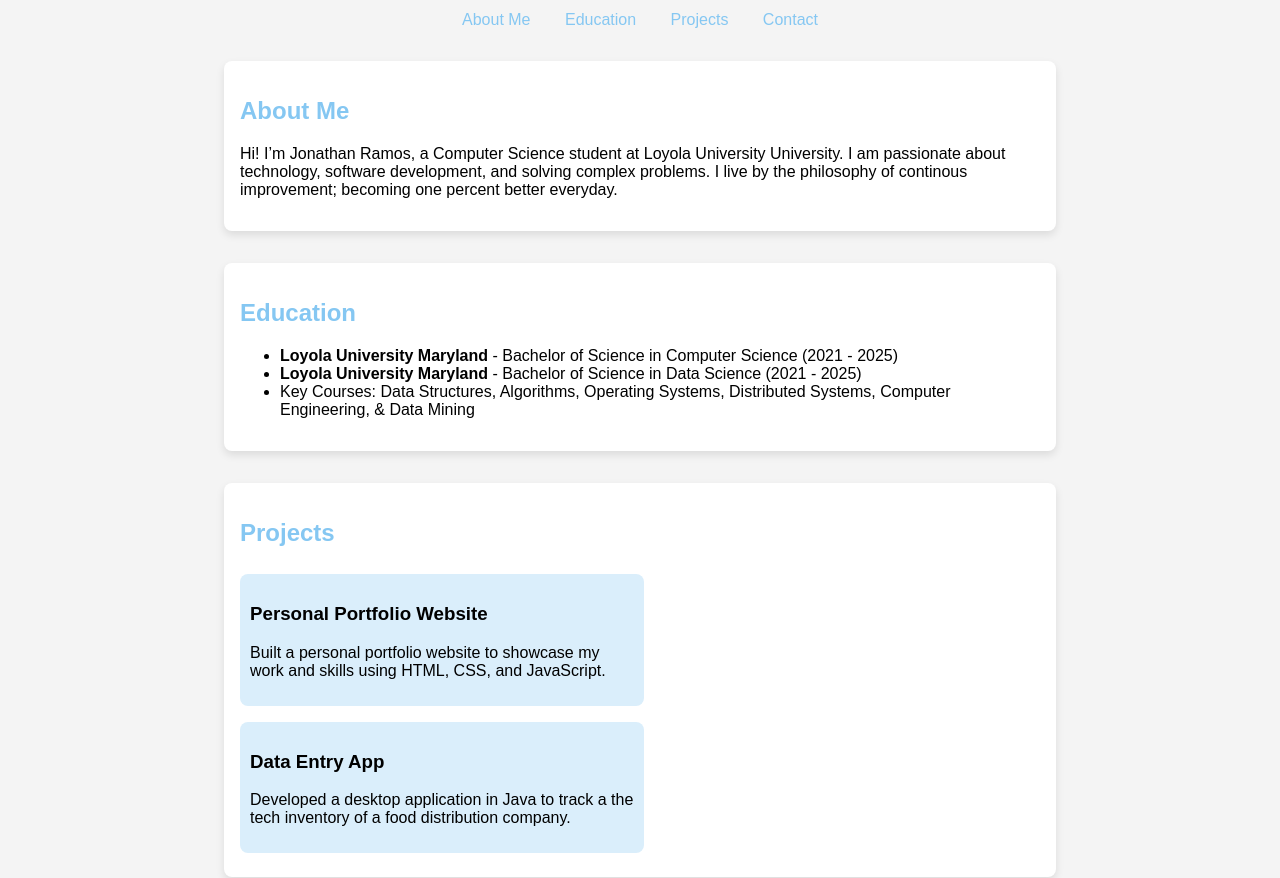
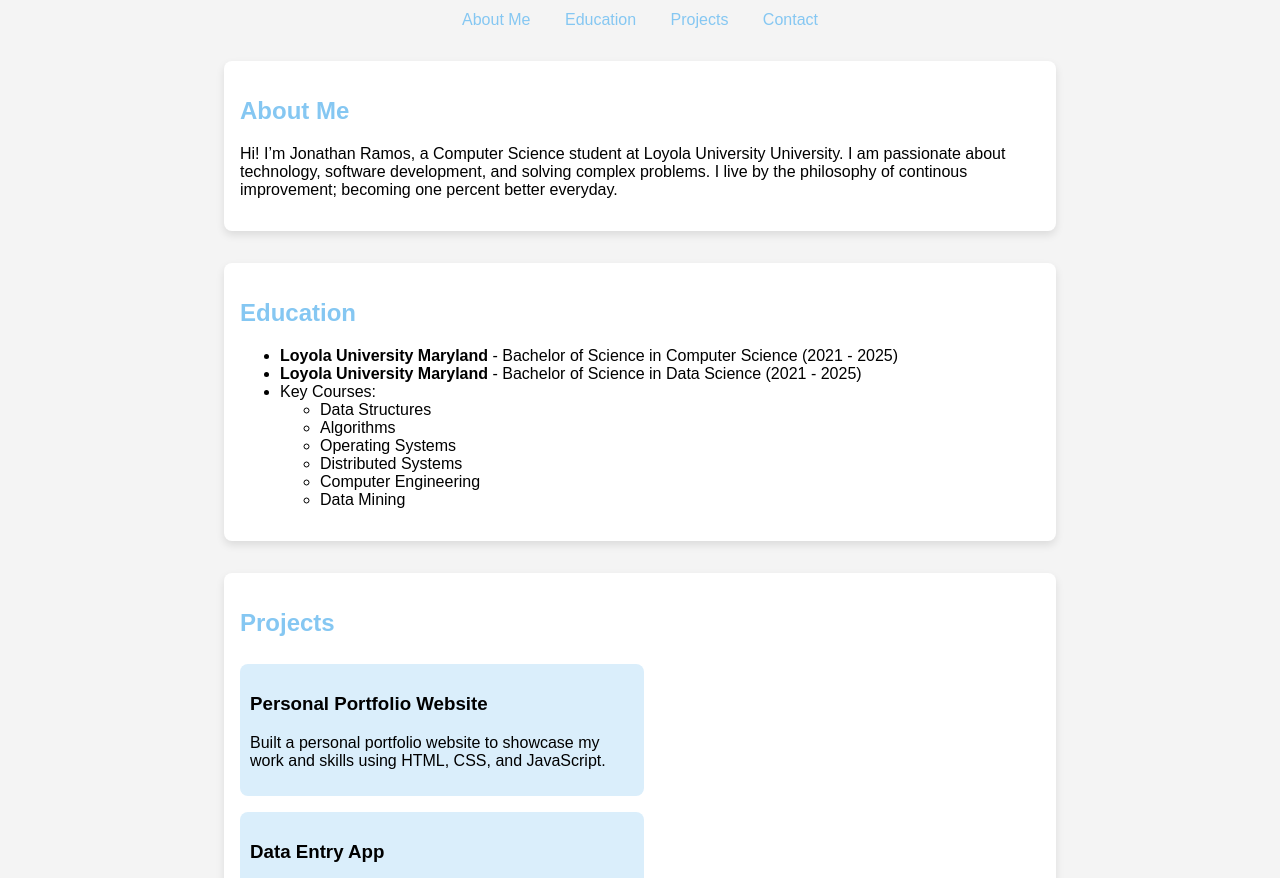
Before and after one commit to JonathanRamos2002/JonathanRamos2002.github.io, a plain HTML site: page index.html in a window 1280 px wide. Shown: the part 74-952 px from the top of the page. Drawn offline with Linux system fonts and the light colour scheme.

Commit message:
updated key courses & linkedIn link

```diff
--- a/index.html
+++ b/index.html
@@ -30,9 +30,16 @@
     <ul>
         <li><strong>Loyola University Maryland</strong> - Bachelor of Science in Computer Science (2021 - 2025)</li>
         <li><strong>Loyola University Maryland</strong> - Bachelor of Science in Data Science (2021 - 2025)</li>
-        <li>Key Courses: Data Structures, Algorithms, Operating Systems, Distributed Systems, Computer Engineering, & Data Mining</li> <!--TODO: make this a bulleted list eg. Key Courses:
-								* Algorithms
-								* Operating Systems ... --!>
+        <li>Key Courses:
+	    <ul>
+		<li>Data Structures</li>
+		<li>Algorithms</li>
+		<li>Operating Systems</li>
+		<li>Distributed Systems</li>
+		<li>Computer Engineering</li>
+		<li>Data Mining</li>
+	    </ul>
+	</li>
     </ul>
 </section>
 
@@ -45,7 +52,7 @@
         </div>
         <div class="project">
             <h3>Data Entry App</h3>
-            <p>Developed a desktop application in Java to track a the tech inventory of a food distribution company.</p>
+            <p>Developed a desktop application in Java to track the tech inventory of a food distribution company.</p>
         </div>
     </div>
 </section>
@@ -53,7 +60,7 @@
 <section id="contact">
     <h2>Contact</h2>
     <p>Email: jiramosromero@loyola.edu</p>
-    <p>LinkedIn: <a href="www.linkedin.com/in/jonathan-ramos-911292245" target="_blank">linkedin.com/in/jonathan-ramos</a></p>
+    <p>LinkedIn: <a href="https://www.linkedin.com/in/jonathan-ramos-911292245/" target="_blank">linkedin.com/in/jonathan-ramos</a></p>
 </section>
 
 <footer>
```
